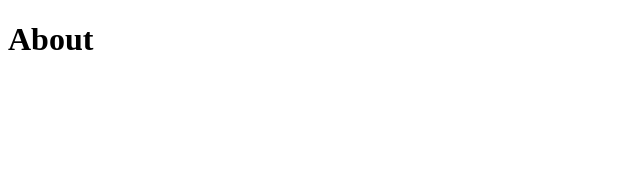
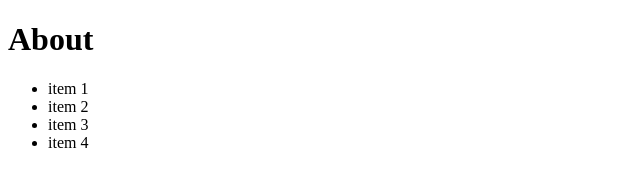
Before and after one commit to FarhiOussama/pizzaHome, a plain HTML site: page src/about.html in a window 1280 px wide. Shown: the whole page, without its empty margins (0-640 px from the left). Drawn offline with Linux system fonts and the light colour scheme.

Commit message:
oussam branch

```diff
--- a/src/about.html
+++ b/src/about.html
@@ -7,5 +7,14 @@
   </head>
   <body>
     <h1>About</h1>
+
+    <div>
+      <ul>
+        <li>item 1</li>
+        <li>item 2</li>
+        <li>item 3</li>
+        <li>item 4</li>
+      </ul>
+    </div>
   </body>
 </html>
```
